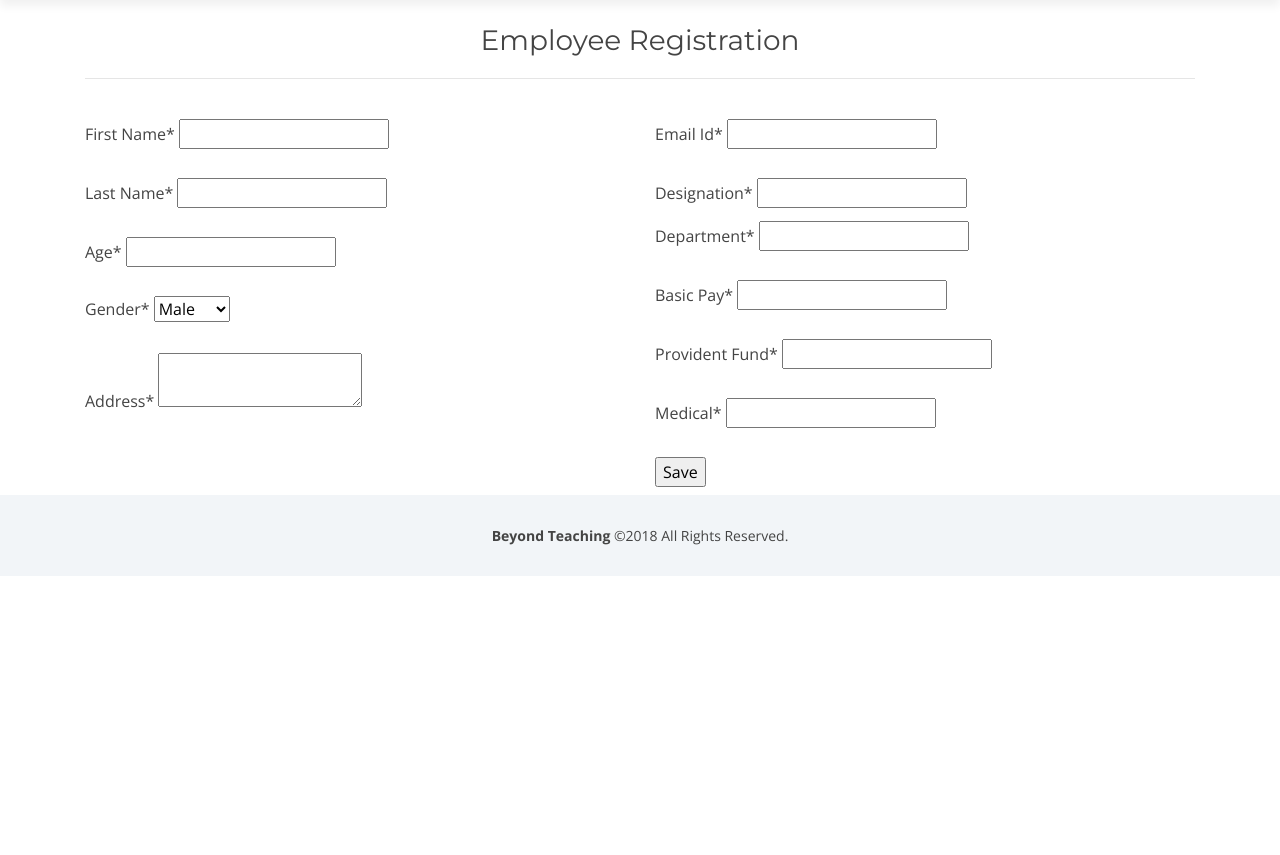
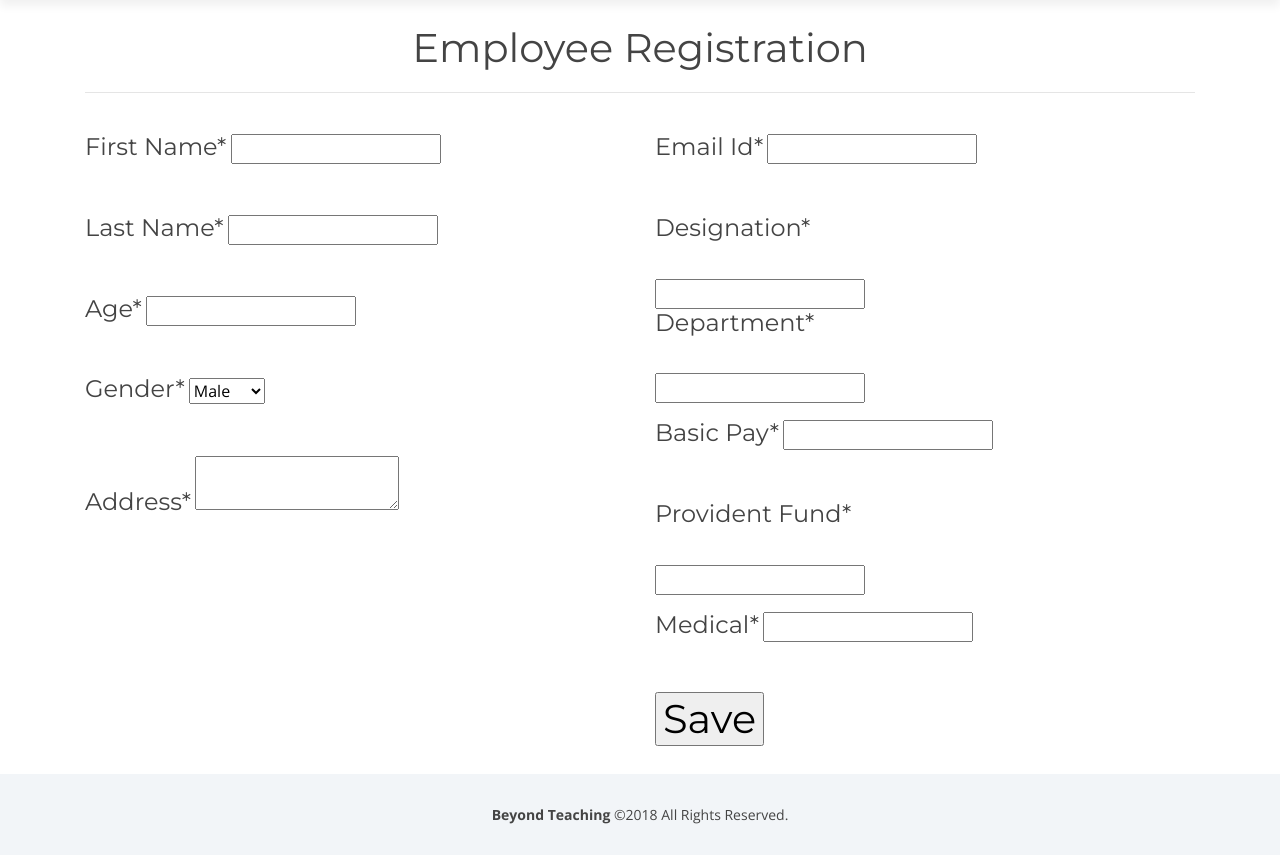
Before and after one commit to Chrish-02/Final-Source-Code, a Flask app: page /createemp in a window 1280 px wide. Shown: the part 127-982 px from the top of the page. Before the commit the page ends 703 px from the top, so only its background shows below. Run offline with Flask 2, Linux system fonts and the light colour scheme; data comes from the database, SQL or seed files in the repository; both versions use the stored data as it was after the commit; some libraries are stand-ins or nearby versions.

Commit message:
commit on master

```diff
--- a/application/static/css/register.css
+++ b/application/static/css/register.css
@@ -1,12 +1,12 @@
 body {
-    background:#b5e7a0;
+    background:#041eb177;
 }
 
 #forms{
     width: 50%;
 	height: 50%;
     position: absolute;
-    background-color:  #e3eaa7;
+    background-color:  #11e9e9;
 	top:0;
 	bottom: 0;
 	left: 0;
--- a/application/templates/createemp.html
+++ b/application/templates/createemp.html
@@ -5,41 +5,41 @@
     <div class="container">
          <form name="login" action="" method="post" novalidate>
             <div class="tab-pane fade show active" id="home" role="tabpanel" aria-labelledby="home-tab"><br>
-                <h3 class="register-heading" align="center">Employee Registration</h3>
+                <h1 class="register-heading" align="center">Employee Registration</h1>
                 <hr><br>
                     <div class="row register-form">
                         <div class="col-md-6">
                         {{ form.hidden_tag() }}
                         <div class="form-group">
-                            <label align="left">{{ form.firstname.label }}</label>
+                            <label align="left"><h4>{{ form.firstname.label }}</h4></label>
                             {{ form.firstname }}
                             {% for error in form.firstname.errors %}
                                 <span class="error-message">{{ error }}</span>
                             {% endfor %}
                         </div>
                         <div class="form-group">
-                            <label align="left">{{ form.lastname.label }}</label>
+                            <label align="left"><h4>{{ form.lastname.label }}</h4></label>
                             {{ form.lastname }}
                             {% for error in form.lastname.errors %}
                                 <span class="error-message">{{ error }}</span>
                             {% endfor %}
                         </div>
                         <div class="form-group">
-                            <label align="left">{{ form.age.label }}</label>
+                            <label align="left"><h4>{{ form.age.label }}</h4></label>
                             {{ form.age }}
                             {% for error in form.age.errors %}
                                 <span class="error-message">{{ error }}</span>
                             {% endfor %}
                         </div>
                         <div class="form-group">
-                            <label align="left">{{ form.gender.label }}</label>
+                            <label align="left"><h4>{{ form.gender.label }}</h4></label>
                             {{ form.gender }}
                             {% for error in form.gender.errors %}
                                 <span class="error-message">{{ error }}</span>
                             {% endfor %}
                         </div>
                         <div class="form-group">
-                            <label align="left">{{ form.address.label }}</label>
+                            <label align="left"><h4>{{ form.address.label }}</h4></label>
                             {{ form.address }}
                             {% for error in form.address.errors %}
                                 <span class="error-message">{{ error }}</span>
@@ -48,41 +48,41 @@
                         </div>
                         <div class="col-md-4">
                         <div class="form-group">
-                            <label align="left">{{ form.email.label }}</label>
+                            <label align="left"><h4>{{ form.email.label }}</h4></label>
                             {{ form.email }}
                             {% for error in form.email.errors %}
                                 <span class="error-message">{{ error }}</span>
                             {% endfor %}
                         </div>
                         <div class="form-group">
-                            <label align="left">{{ form.designation.label }}</label>
+                            <label align="left"><h4>{{ form.designation.label }}</h4></label>
                             {{ form.designation }}<br>
                             {% for error in form.designation.errors %}
                                 <span class="error-message">{{ error }}</span>
                             {% endfor %}
                         <div class="form-group">
-                            <label align="left">{{ form.department.label }}</label>
+                            <label align="left"><h4>{{ form.department.label }}</h4></label>
                             {{ form.department }}
                             {% for error in form.department.errors %}
                                 <span class="error-message">{{ error }}</span>
                             {% endfor %}
                         </div>
                         <div class="form-group">
-                            <label align="left">{{ form.basic.label }}</label>
+                            <label align="left"><h4>{{ form.basic.label }}</h4></label>
                             {{ form.basic }}
                             {% for error in form.basic.errors %}
                                 <span class="error-message">{{ error }}</span>
                             {% endfor %}
                         </div>
                         <div class="form-group">
-                            <label align="left">{{ form.pf.label }}</label>
+                            <label align="left"><h4>{{ form.pf.label }}</h4></label>
                             {{ form.pf }}
                             {% for error in form.pf.errors %}
                                 <span class="error-message">{{ error }}</span>
                             {% endfor %}
                         </div>
                         <div class="form-group">
-                            <label align="left">{{ form.mf.label }}</label>
+                            <label align="left"><h4>{{ form.mf.label }}</h4></label>
                             {{ form.mf }}
                             {% for error in form.mf.errors %}
                                 <span class="error-message">{{ error }}</span>
@@ -90,7 +90,7 @@
                         </div>
                         </div>
                         <label>
-                            {{ form.submit() }}
+                            <h1>{{ form.submit() }}</h1>
                         </label>
                     </div>
                 </div>
--- a/application/templates/index.html
+++ b/application/templates/index.html
@@ -68,7 +68,7 @@
   <section id="intro">
 
     <div class="intro-content">
-      <h2>Teaching <span>Beyond the</span><br>Conventional Horizon</h2>
+      <h2>Teaching <span>Beyond </span><br>The Conventional Horizon</h2>
       <h3>Are you an employee?</h3>
       <div>
         <a class="oauth-container btn darken-4 white black-text" class="btn-get-started scrollto" href="{{ url_for('oauth_authorize', provider='google') }}" style="text-transform:none">
--- a/application/templates/login.html
+++ b/application/templates/login.html
@@ -7,7 +7,7 @@
         <div class="col-md-6 offset-md-3">
             <form name="login" action="" method="post" novalidate>
                 <fieldset class="form-group">
-                    <legend>Staff and Human Resource Manager login</legend>
+                    <legend>Staff and Human Resource Manager Login</legend>
                     {{ form.hidden_tag() }}
 
                     <p>
```
Also changed, not shown: application/templates/updateemp.html (+73 -45 lines), application/database.db.
